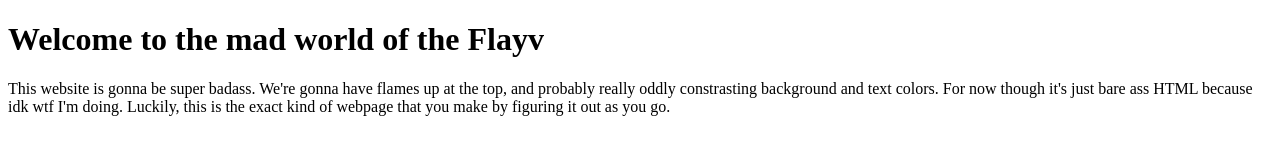
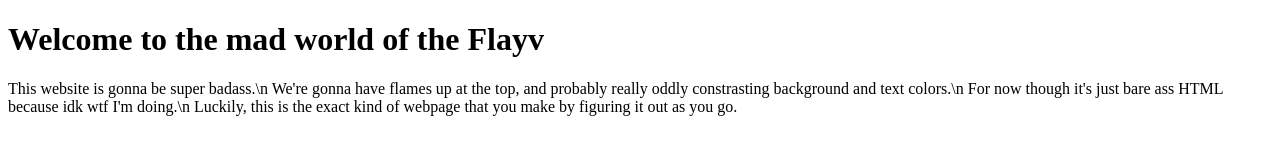
Before and after one commit to Infergnome/flayv-page, a plain HTML site: page index.html in a window 1280 px wide. Drawn offline with Linux system fonts and the light colour scheme.

Commit message:
Add files via upload

```diff
--- a/index.html
+++ b/index.html
@@ -10,9 +10,9 @@
 
         <h1>Welcome to the mad world of the Flayv</h1>
 
-        <p>This website is gonna be super badass.
-            We're gonna have flames up at the top, and probably really oddly constrasting background and text colors.
-            For now though it's just bare ass HTML because idk wtf I'm doing.
+        <p>This website is gonna be super badass.\n
+            We're gonna have flames up at the top, and probably really oddly constrasting background and text colors.\n
+            For now though it's just bare ass HTML because idk wtf I'm doing.\n
             Luckily, this is the exact kind of webpage that you make by figuring it out as you go.
         </p>
 
```
